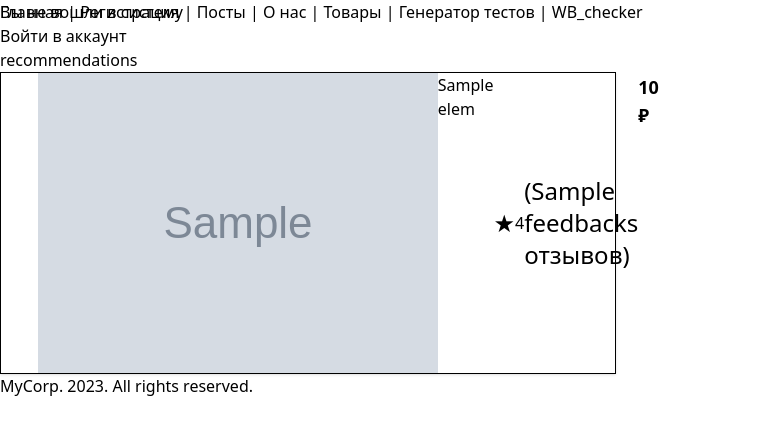
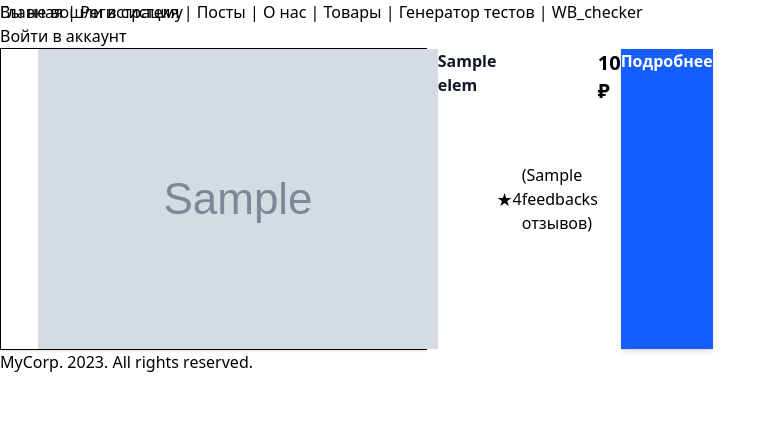
Before and after one commit to coldtema/project_x, a Django app: template apps/wb_checker/templates/recommendations.html in a window 1280 px wide. Shown: the top 435 px of the page, without its empty margins (0-776 px from the left). Run offline with Django 3.2, Linux system fonts and the light colour scheme; the template is opened without the code that fills it: most values are stand-ins (such as "Sample title", 1, 10 or a date in 2020); grey boxes marked "Sample" are stand-in pictures; some libraries are stand-ins or nearby versions.

Commit message:
css styling for main page  recommendations template

```diff
--- a/apps/wb_checker/templates/recommendations.html
+++ b/apps/wb_checker/templates/recommendations.html
@@ -3,12 +3,8 @@
 {%block title%}wb_checker{%endblock title%}
 
 {%block content%}
-<h1>recommendations</h1>
-<h1></h1>
-<h1></h1>
-<div class="grid gap-12 p-10" style="grid-template-columns: repeat(auto-fill, minmax(400px, 1fr));">
-    <!-- Карточка товара -->
-    {%for elem in prods%}
+<div class="grid gap-6 sm:grid-cols-1 md:grid-cols-2 lg:grid-cols-3 xl:grid-cols-4 p-4 sm:p-6 lg:p-10">
+    {% for elem in prods %}
     <div class="relative border rounded-2xl overflow-hidden shadow-sm hover:shadow-md transition bg-white flex flex-col">
 
         <!-- Стикер "Скидка" -->
@@ -27,28 +23,29 @@
         <img src="{{elem.image_url}}" alt="Product" class="w-full h-48 object-cover">
 
         <!-- Контент -->
-      <div class="p-3 flex flex-col flex-1 gap-2">
-        <h3 class="text-sm font-medium line-clamp-2">
+        <div class="p-4 flex flex-col flex-1 gap-3">
+            <h3 class="text-base font-semibold text-gray-900 line-clamp-2">
                 {{elem.name}}
             </h3>
 
             <!-- Рейтинг -->
             <div class="flex items-center gap-1 text-yellow-400 text-sm">
-          <!-- 4 звезды -->
-          <span class='text-2xl'>★</span>
+                <span class="text-lg">★</span>
                 <span>{{elem.rating}}</span>
-          <span class="text-xs text-gray-500 text-2xl">({{elem.feedbacks}} отзывов)</span>
+                <span class="text-xs text-gray-500">({{elem.feedbacks}} отзывов)</span>
             </div>
 
-        <div class="text-lg font-bold text-red-600">{{elem.latest_price}} ₽</div>
-        <a href="{{elem.url}}" target=_blank class="mt-auto bg-blue-500 text-white py-1.5 rounded-lg hover:bg-blue-600 transition items-center">
-            <button class="mt-auto bg-blue-500 text-white py-1.5 rounded-lg hover:bg-blue-600 transition">
+            <!-- Цена -->
+            <div class="text-xl font-bold text-red-600">{{elem.latest_price}} ₽</div>
+
+            <!-- Кнопка -->
+            <a href="{{ elem.url }}" target="_blank" class="block w-full text-center bg-blue-600 hover:bg-blue-700 text-white font-semibold py-2.5 rounded-md shadow-md transition duration-200">
                 Подробнее
-            </button>
             </a>
         </div>
     </div>
-    {%endfor%}
+    {% endfor %}
 </div>
 
+
 {%endblock content%}
```
Lines whose indentation alone changed are shown as unchanged.
